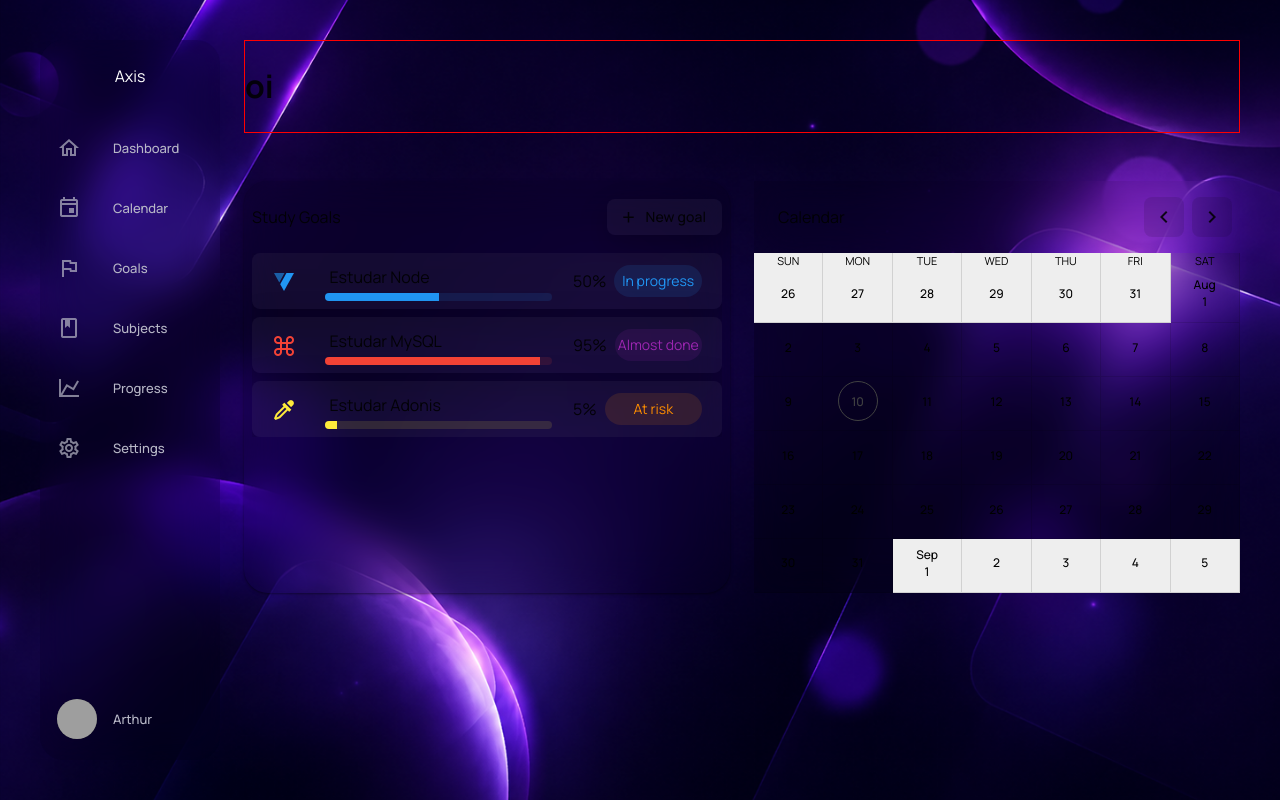
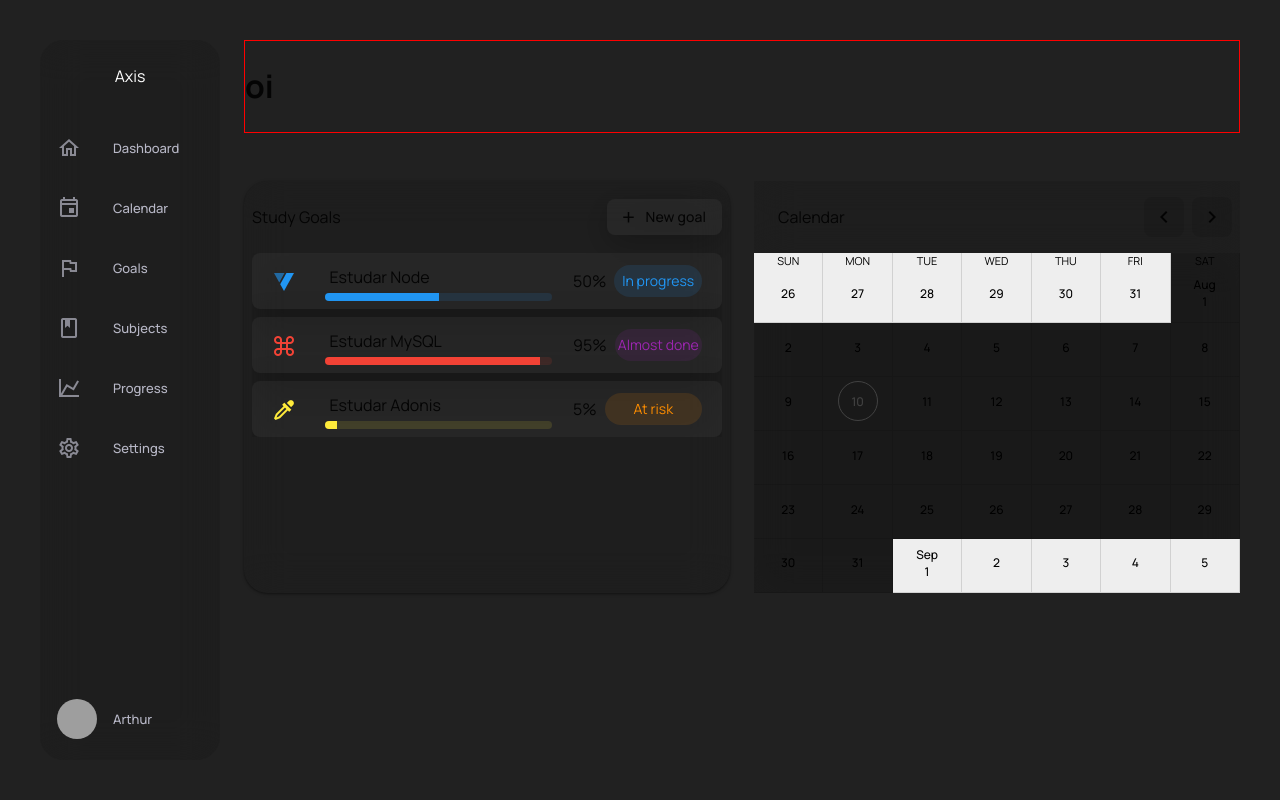
Before and after one commit to ArthurVendramini11mbTI/study-app, a Vue app: page /dashboard in a window 1280 px wide. Built offline with nearby package versions, Linux system fonts and the light colour scheme; grey boxes are pictures that could not be loaded; a small style sheet from the web is missing.

Commit message:
FIx: Ajustes na exbição das goals

```diff
--- a/src/components/dashboard/dashboardGoals/dashboardGoals.vue
+++ b/src/components/dashboard/dashboardGoals/dashboardGoals.vue
@@ -55,9 +55,9 @@
           />
         </div>
 
-        <div class="d-flex align-center ga-2 " style="width: 30%;">
+        <div class="d-flex align-center ga-2" style="width: 30%;">
           <p>{{ goal.progress }}%</p>
-          <v-chip :color="goal.status.color"  class="w-100 d-flex justify-center">
+          <v-chip :color="goal.status.color" class="w-100 d-flex justify-center">
             {{ goal.status.text }}
           </v-chip>
         </div>
@@ -67,7 +67,7 @@
   </v-card>
 </template>
 
-<style setup>
+<style scoped>
     .card:hover{
     transform: translateY(-1px);
     color: white;
--- a/src/pages/dashboard.vue
+++ b/src/pages/dashboard.vue
@@ -8,7 +8,8 @@ import DashboardUpperBar from '@/components/dashboard/dashboardUpperBar.vue';
 </script>
 
 <template>
-    <v-row class="backgroudDashboard pa-10 overflow-hidden" style="height: 100vh;">
+    <v-row class=" pa-10 overflow-hidden" style="height: 100vh; background-color: #212121
+">
 
             <v-col cols="2">
                 <DashboardSideBar />
```
